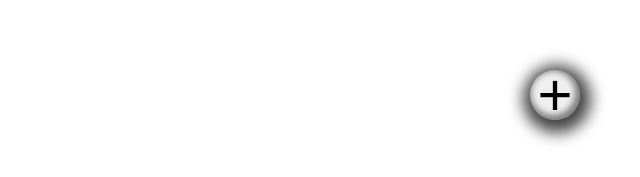
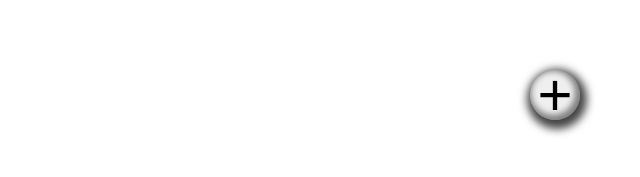
Before and after one commit to UniBreakfast/task-sheets-service, a website with bundled scripts: page public/index.html in a window 1280 px wide. Shown: the part 620-797 px from the top of the page, 640-1280 px from the left. Built offline with nearby package versions, Linux system fonts and the light colour scheme; files whose address does not match are found by name.

Commit message:
tune button style

```diff
--- a/public/style.css
+++ b/public/style.css
@@ -19,10 +19,11 @@ body {
   position: absolute;
   right: 60px;
   bottom: 60px;
-  box-shadow: inset -2px -2px 6px 3px #0007, 2px 4px 15px 9px #000b;
+  box-shadow: inset -2px -2px 6px 3px #0007, 2px 4px 8px 5px #000b;
   transition: 400ms;
 }
 
 #addTaskBtn:active {
   box-shadow: inset -2px -2px 6px 3px #0007, 1px 2px 4px 2px #000b;
+  transform: translate(1px, 1px);
 }
```
